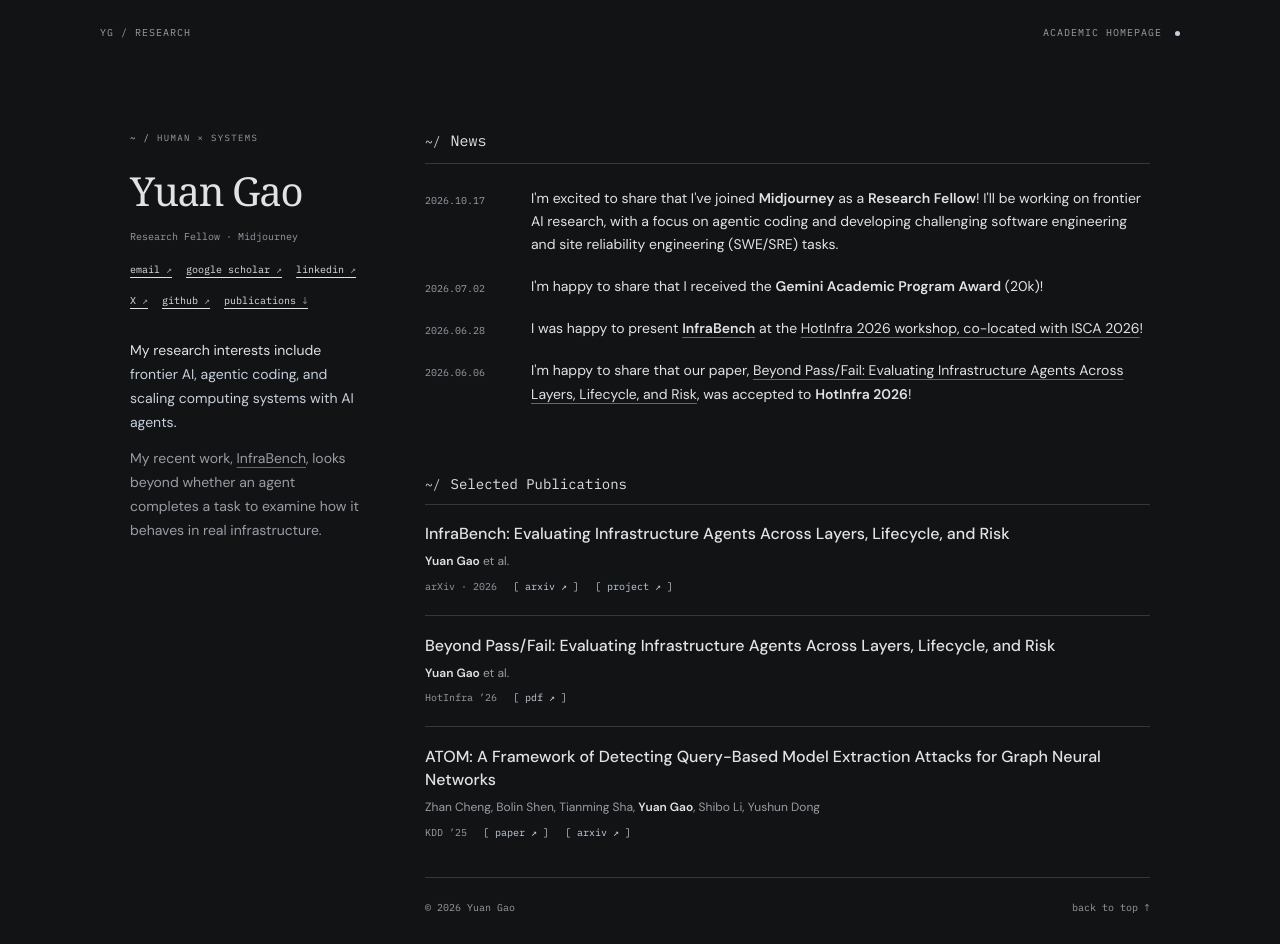
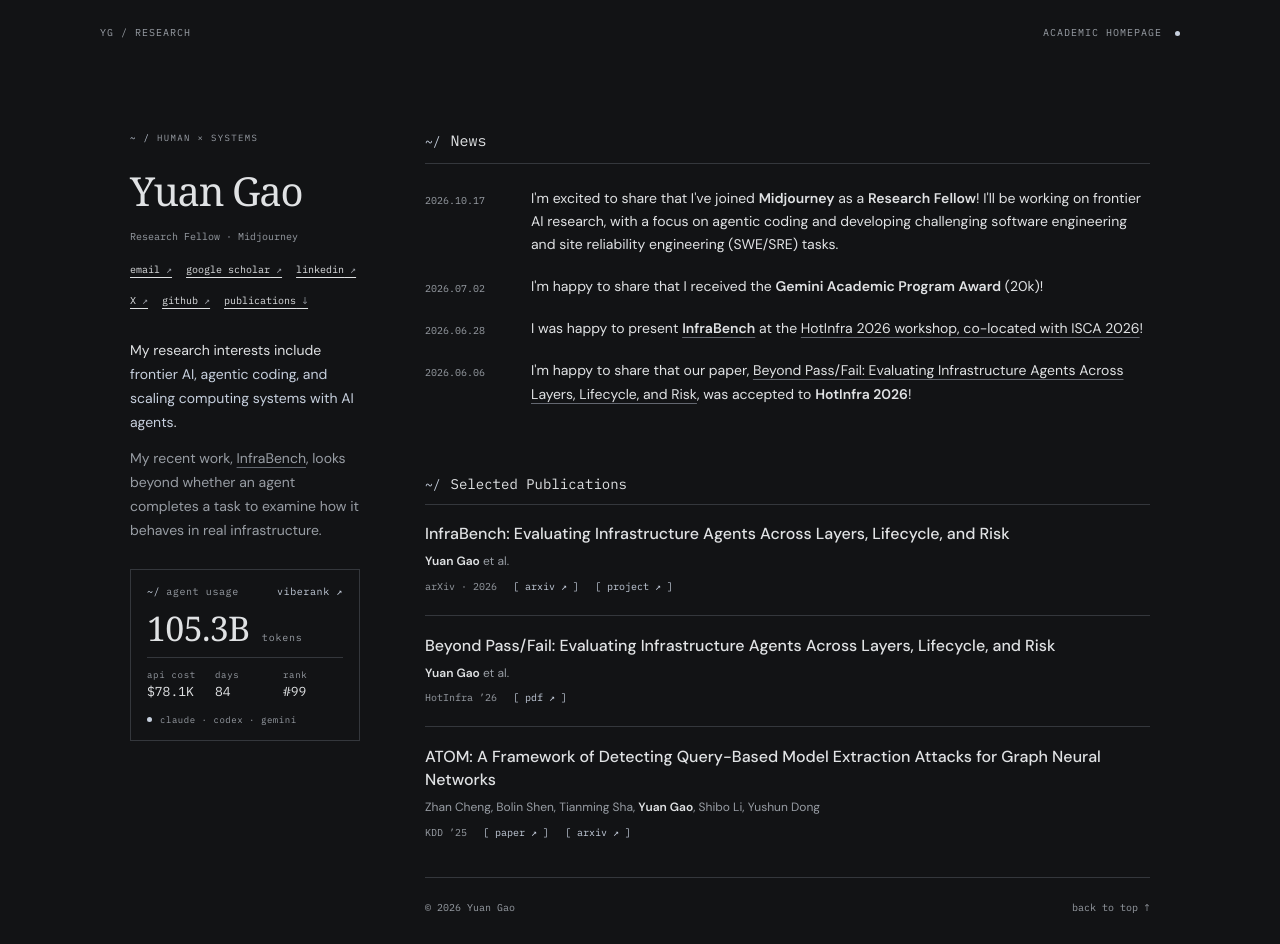
Before and after one commit to XuanmiaoG/xuanmiaog.github.io, a plain HTML site: page index.html in a window 1280 px wide. Drawn offline with Linux system fonts and the light colour scheme; no server answers.

Commit message:
Add live agent-usage card (viberank) to the profile column
Co-Authored-By: Claude Opus 5.5 <noreply@anthropic.com>

```diff
--- a/css/style.css
+++ b/css/style.css
@@ -27,3 +27,17 @@
 .blueprint{--bg:#0b1017;--fg:#dfe5ed;--muted:#8fa0b5;--accent:#92b8e4;--line:#293747;--font:'DM Sans',Arial,sans-serif}.blueprint main{max-width:930px;border-left:1px solid var(--line);border-right:1px solid var(--line);padding:50px 45px 28px}.blueprint .topline{max-width:930px;border-bottom:1px solid var(--line);padding-left:0;padding-right:0}.blueprint .identity{position:relative;border-bottom:1px solid var(--line);padding-bottom:35px;margin-bottom:40px}.blueprint h1{font-size:60px;letter-spacing:-.06em}.blueprint .eyebrow{color:var(--accent)}.blueprint .bio{max-width:660px}.blueprint h2{font:14px/1.5 var(--mono)}.blueprint .command{font-size:11px}.blueprint .news-list li{padding:15px 0;margin:0;border-bottom:1px solid var(--line);gap:30px;font-size:15px}.blueprint .news-list li:last-child{border-bottom:0}.blueprint .paper-meta{margin-top:30px}.blueprint h3{font-size:23px;font-weight:500}.blueprint .paper-summary{border-left:2px solid var(--accent);padding-left:18px}.blueprint footer{margin-top:25px}
 @media(max-width:650px){body{font-size:16px}.topline{padding:20px 22px;font-size:8px}main{padding:32px 22px 25px}.identity{margin-bottom:42px}h1{font-size:34px}.news-list li{grid-template-columns:1fr;gap:5px;margin-bottom:23px}.section-note{font-size:8px}h2{font-size:20px}.authors{font-size:13px}.paper-meta span:last-child{display:none}.noir main{padding-top:25px}.noir .identity{display:block;margin-bottom:45px}.noir h1{font-size:58px;max-width:none}.noir .field{max-width:none}.noir nav{margin:20px 0 28px}.noir .bio{font-size:21px}.noir .secondary{font-size:14px}.noir h2{font-size:25px}.noir h3{font-size:23px}.noir .news-list li{gap:8px}.graphite main{display:block;padding-top:25px}.graphite .identity{position:static;border-bottom:1px solid var(--line);padding-bottom:30px}.graphite .field{max-width:none}.graphite .bio{font-size:15px}.graphite .news-list li{grid-template-columns:1fr;gap:6px}.graphite .section-note{display:block}.console h1{font-size:34px}.console .paper{padding:17px}.amber .identity{padding:20px}.amber h1{font-size:30px}.amber .news-list li{grid-template-columns:1fr;gap:7px}.blueprint main{border:0;padding:25px 22px}.blueprint .topline{padding:20px 22px}.blueprint h1{font-size:45px}.blueprint .news-list li{grid-template-columns:1fr;gap:6px}.paper-actions{gap:18px}footer{margin-top:45px}nav{gap:18px}}
 @media(prefers-reduced-motion:reduce){html{scroll-behavior:auto}*{transition:none!important}}
+
+/* Agent usage card (live from viberank). */
+.usage{margin-top:26px;border:1px solid var(--line);padding:14px 16px 12px;font:10px/1.6 var(--mono);color:var(--muted)}
+.usage-head{display:flex;justify-content:space-between;align-items:baseline;gap:10px;letter-spacing:.06em;margin-bottom:10px}
+.usage-head .prompt{margin-right:6px}
+.usage-head a{color:var(--accent);text-decoration:none}
+.usage-big{margin:0 0 10px;font:34px/1.1 Georgia,serif;color:var(--fg);letter-spacing:-.02em}
+.usage-big small{font:10px/1 var(--mono);color:var(--muted);letter-spacing:.08em;margin-left:4px}
+.usage-grid{display:grid;grid-template-columns:repeat(3,minmax(0,1fr));gap:8px;margin:0 0 10px;padding-top:10px;border-top:1px solid var(--line)}
+.usage-grid dt{font-size:9px;letter-spacing:.08em;color:var(--muted)}
+.usage-grid dd{margin:0;font-size:13px;color:var(--fg)}
+.usage-note{margin:0;font-size:9px;letter-spacing:.06em}
+.usage-note .dot{margin:0 8px 0 0;vertical-align:1px}
+@media(max-width:650px){.usage{max-width:360px}}
--- a/index.html
+++ b/index.html
@@ -25,6 +25,16 @@
       </nav>
       <p class="bio">My research interests include <em>frontier AI, agentic coding, and scaling computing systems with AI agents</em>.</p>
       <p class="bio secondary">My recent work, <a href="https://infraben.ch/" target="_blank" rel="noopener noreferrer">InfraBench</a>, looks beyond whether an agent completes a task to examine how it behaves in real infrastructure.</p>
+      <div class="usage" id="usage" aria-labelledby="usage-title">
+        <div class="usage-head"><span id="usage-title"><span class="prompt">~/</span>agent usage</span><a href="https://www.viberank.app/profile/XuanmiaoG" target="_blank" rel="noopener noreferrer">viberank ↗</a></div>
+        <p class="usage-big"><span data-vr="tokens">105.3B</span> <small>tokens</small></p>
+        <dl class="usage-grid">
+          <div><dt>api cost</dt><dd data-vr="cost">$78.1K</dd></div>
+          <div><dt>days</dt><dd data-vr="days">84</dd></div>
+          <div><dt>rank</dt><dd data-vr="rank">#99</dd></div>
+        </dl>
+        <p class="usage-note"><span class="dot"></span><span data-vr="status">claude · codex · gemini</span></p>
+      </div>
     </header>
     <section class="news" id="news" aria-labelledby="news-title">
       <div class="section-heading"><h2 id="news-title"><span class="command">~/</span>News</h2><span class="section-note">RECENT UPDATES</span></div>
@@ -55,5 +65,17 @@
     </section>
     <footer><span>© 2026 Yuan Gao</span><a href="#about">back to top ↑</a></footer>
   </main>
+  <script>
+  // Live agent-usage stats from viberank (falls back to the numbers baked into the HTML).
+  (function(){
+    var fmt=function(n){var u=[[1e12,'T'],[1e9,'B'],[1e6,'M'],[1e3,'K']];for(var i=0;i<u.length;i++)if(n>=u[i][0])return (n/u[i][0]).toFixed(1).replace(/\.0$/,'')+u[i][1];return String(Math.round(n));};
+    var set=function(k,v){var el=document.querySelector('[data-vr="'+k+'"]');if(el&&v)el.textContent=v;};
+    fetch('https://www.viberank.app/api/profile/XuanmiaoG').then(function(r){return r.ok?r.json():null}).then(function(d){
+      if(!d||!d.totalTokens)return;
+      set('tokens',fmt(d.totalTokens));set('cost','$'+fmt(d.totalCost));set('days',String(d.daysTracked));set('rank','#'+d.rank);
+      set('status','live · '+new Date().toISOString().slice(0,10));
+    }).catch(function(){});
+  })();
+  </script>
 </body>
 </html>
```
